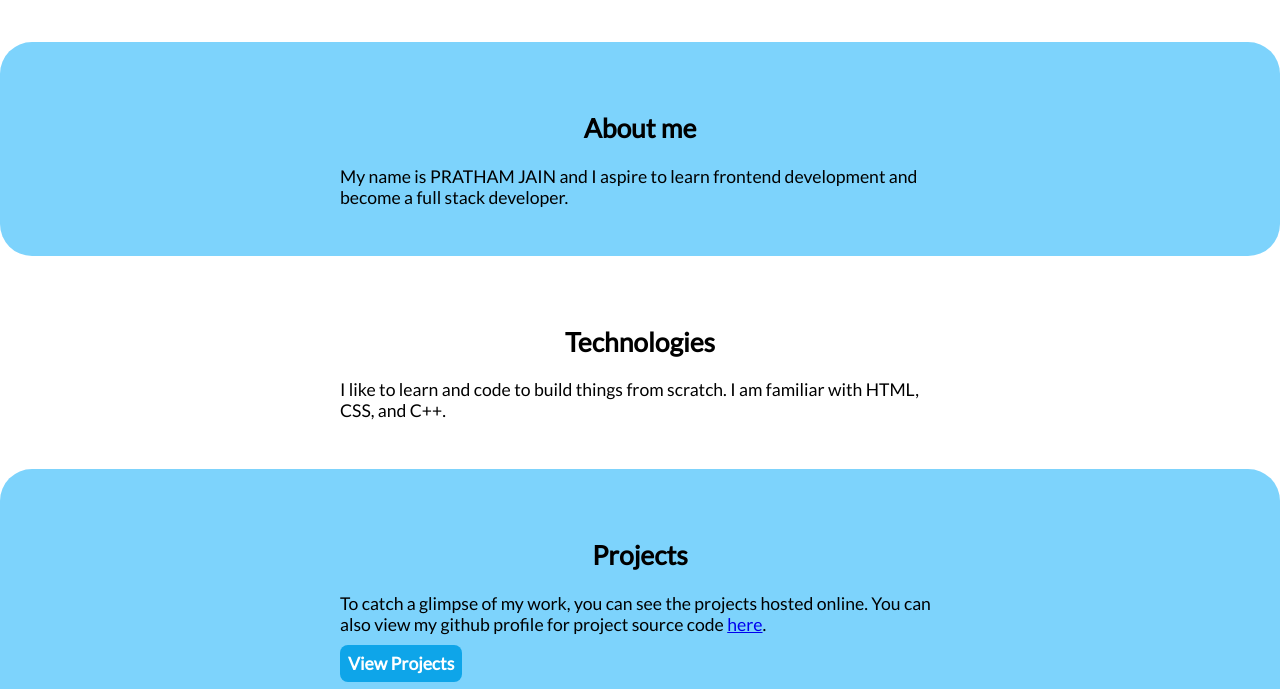
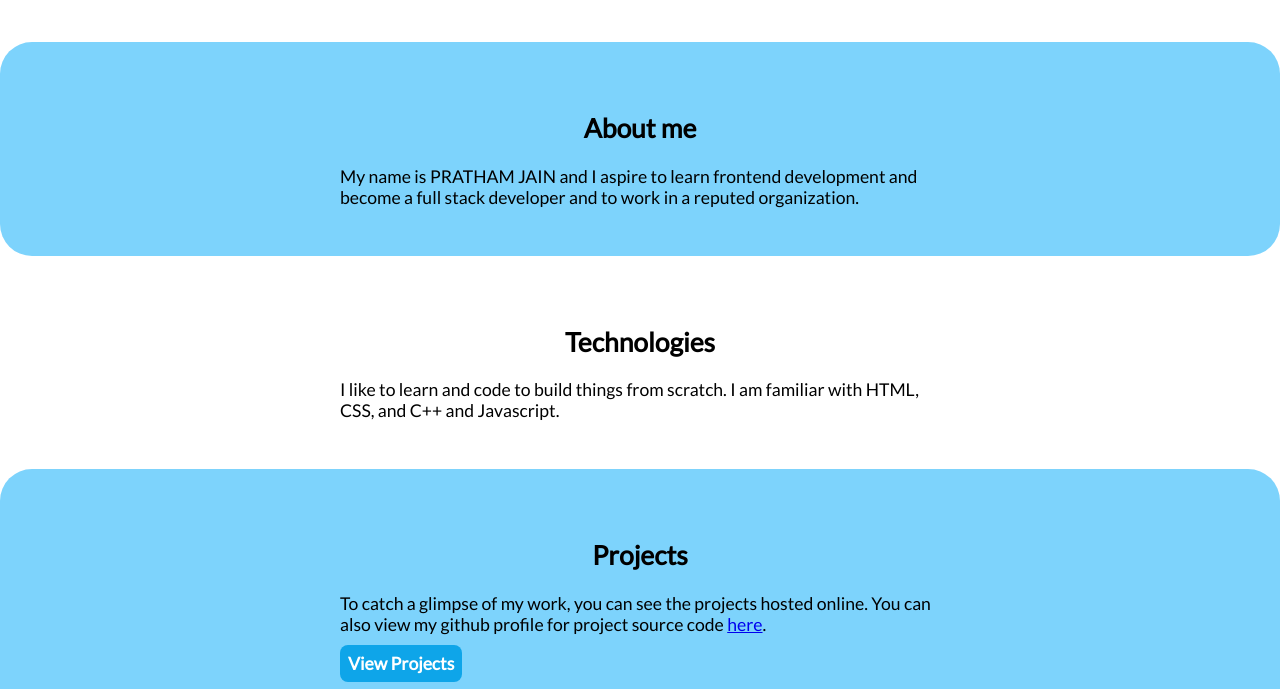
Before and after one commit to The-Pratham-Jain/Pratham-Portfolio, a plain HTML site: page index.html in a window 1280 px wide. Shown: the part 381-1070 px from the top of the page. Drawn offline with Linux system fonts and the light colour scheme.

Commit message:
code changes in index

```diff
--- a/index.html
+++ b/index.html
@@ -4,7 +4,7 @@
     <meta charset="UTF-8">
     <meta http-equiv="X-UA-Compatible" content="IE=edge">
     <meta name="viewport" content="width=device-width, initial-scale=1.0">
-    <title>Home | PrathamJain</title>
+    <title>Home | Pratham Jain</title>
     <link rel="stylesheet" href="styles.css">
 </head>
 <body>
@@ -29,7 +29,7 @@
         <div class="container container-center">
             <h1>About me</h1>
             My name is PRATHAM JAIN and I aspire to learn frontend development and become a full
-        stack developer.
+        stack developer and to work in a reputed organization.
 
         </div>
 
@@ -39,7 +39,7 @@
         <div class="container container-center">
           <h1>Technologies</h1>
           I like to learn and code to build things from scratch. I am familiar
-          with HTML, CSS, and C++.
+          with HTML, CSS, and C++ and Javascript.
         </div>
       </section>
 
```
